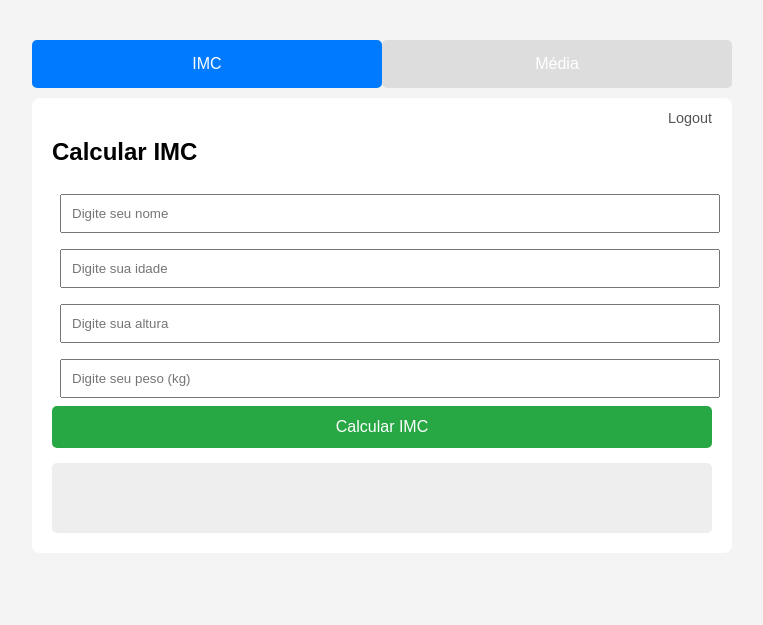
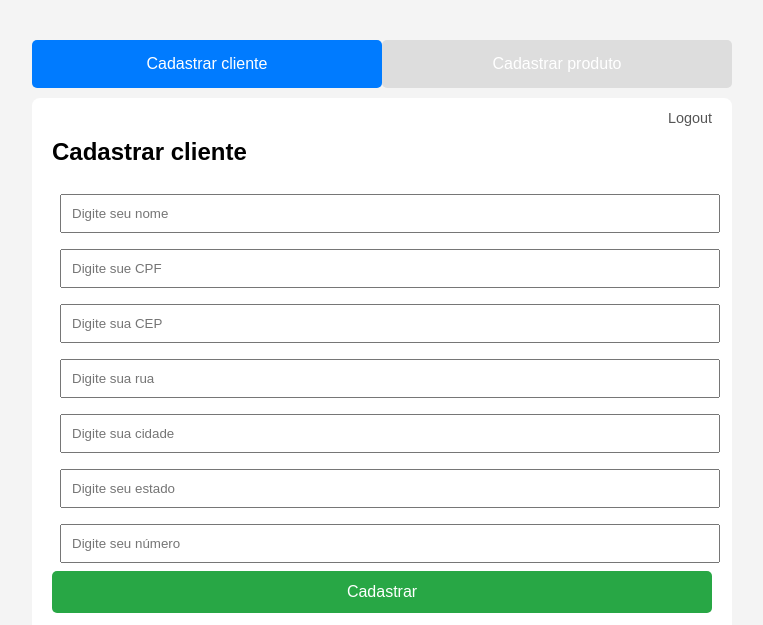
Before and after one commit to danieljoucoski/imc_front, a website: page index.html in a window 1280 px wide. Shown: the whole page, without its empty margins (258-1021 px from the left). Drawn offline with Linux system fonts and the light colour scheme; sample sign-in values are in the browser's storage.

Commit message:
cadastro funcionando

```diff
--- a/index.html
+++ b/index.html
@@ -9,20 +9,23 @@
 <script src="index.js"></script>
 <body>
     <div class="tabs">
-        <button class="tab-btn active" onclick="abrirTab(0)">IMC</button>
-        <button class="tab-btn" onclick="abrirTab(1)">Média</button>
+        <button class="tab-btn active" onclick="abrirTab(0)">Cadastrar cliente</button>
+        <button class="tab-btn" onclick="abrirTab(1)">Cadastrar produto</button>
     </div>
     <a id="logout" class="logout-link" onclick="logout()">Logout</a>
 
 
     <div class="tab-content active">
-        <h2>Calcular IMC</h2>
+        <h2>Cadastrar cliente</h2>
         <input type="text" id="nome" placeholder="Digite seu nome">
-        <input type="number" id="idade" placeholder="Digite sua idade">
-        <input type="number" id="altura" placeholder="Digite sua altura">
-        <input type="number" id="peso" placeholder="Digite seu peso (kg)">
-        <button onclick="calcularImc()">Calcular IMC</button>
-        <div class="resultado" id="resultadoImc"></div>
+        <input type="number" id="CPF" placeholder="Digite sue CPF">
+        <input type="number" id="CEP" placeholder="Digite sua CEP" onblur="buscarEndereco()">
+        <input type="text" id="rua" placeholder="Digite sua rua">
+        <input type="text" id="cidade" placeholder="Digite sua cidade">
+        <input type="text" id="estado" placeholder="Digite seu estado">
+        <input type="number" id="numero" placeholder="Digite seu número">
+        <button onclick="fazerCadastro()">Cadastrar</button>
+        <div class="resultado" id="resultadoCadastro"></div>
     </div>
     <div class="tab-content">
         <h2>Calcular média</h2>
--- a/index.js
+++ b/index.js
@@ -94,3 +94,51 @@ function logout(){
     localStorage.removeItem('token')
     window.location.href="login.html"
 }
+
+
+
+function buscarEndereco() {
+    const CEP = document.getElementById('CEP').value;
+
+
+    fetch(`https://viacep.com.br/ws/${CEP}/json/`)
+      .then(response => {
+        if (!response.ok) {
+            throw new Error('Erro na requisição: ' + response.status);
+        }
+        return response.json();
+      })
+      .then(data => {
+         // alert(data)
+        document.getElementById('rua').value= data.logradouro
+        document.getElementById('cidade').value= data.localidade
+        document.getElementById('estado').value= data.estado
+        document.getElementById('numero').focus()
+        console.log(data);
+      })
+      .catch(error => {
+        console.error('erro: ', error)
+      });
+}
+async function fazerCadastro(){
+    const dados={
+        nome: document.getElementById("nome").value,
+        CPF: document.getElementById('CPF').value,
+        CEP: document.getElementById('CEP').value,
+        rua: document.getElementById('rua').value,
+        cidade: document.getElementById('cidade').value,
+        estado: document.getElementById('estado').value,
+        numero: document.getElementById('numero').value
+    }
+    try {
+        const response = await fetch("http://localhost:3000/clientes",{
+            method: "POST",
+            headers:{"content-type":"application/json"},
+            body: JSON.stringify(dados)
+        });
+        const resultado = await response.json();
+        document.getElementById("resultadoCadastro").innerHTML = formatarResposta(resultado);
+    } catch (error) {
+        document.getElementById("resultadoCadastro").innerHTML = formatarResposta({error: "Ocorreu um erro  inesperado. Por favor tente novamente mais tarde"});
+    }
+}
```
